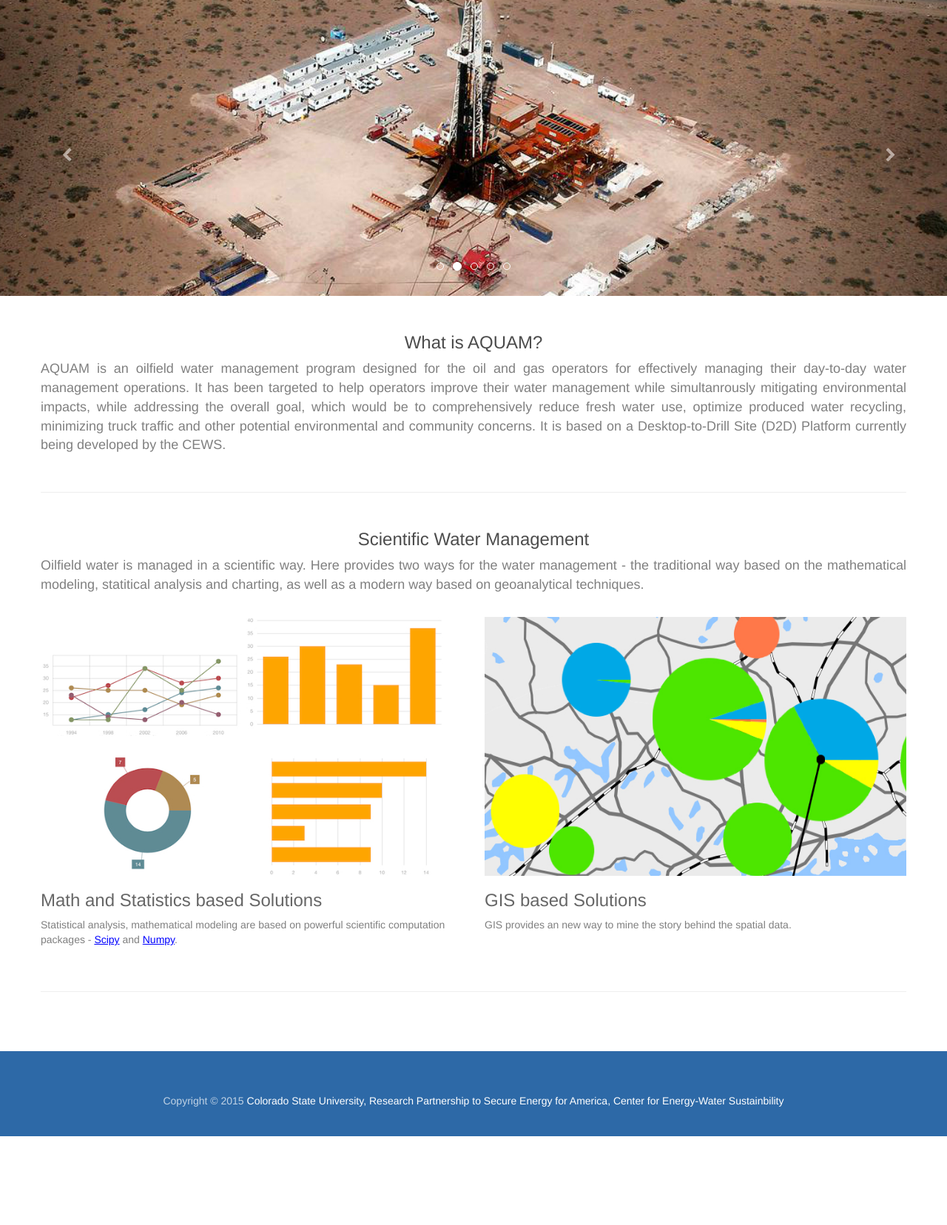
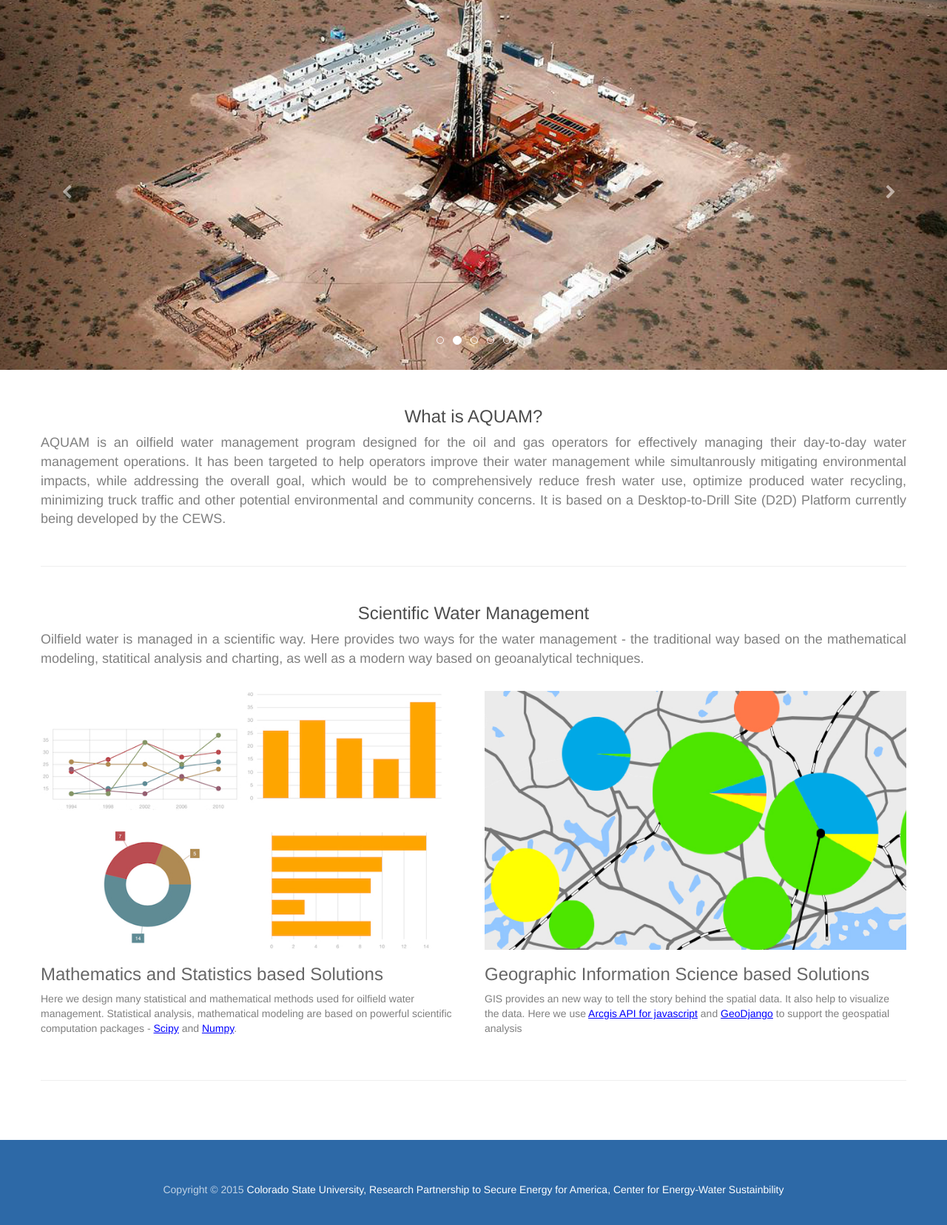
Before and after one commit to tcqiuyu/aquam, a Django app: page / in a window 1280 px wide. Shown: the part 100-1756 px from the top of the page at 74% size. Before the commit the page ends 1636 px from the top, so only its background shows below. Run offline with Django 3.2, Linux system fonts and the light colour scheme; some libraries are stand-ins or nearby versions.

Commit message:
website content update

```diff
--- a/aquam/static/css/general-style.css
+++ b/aquam/static/css/general-style.css
@@ -5,7 +5,6 @@
 
 body {
     margin: 0;
-    /*padding: padding-top: 100px;*/
     background: #FFF;
     overflow-x: hidden;
     -webkit-font-smoothing: antialiased;
--- a/aquam/templates/geoanalytics/transportation-cost-optimizer.html
+++ b/aquam/templates/geoanalytics/transportation-cost-optimizer.html
@@ -10,7 +10,7 @@
     <div class="jumbotron">
         <div class="container">
             <h2>Transportantion & Cost Optimizer - Coming Soon...</h2>
-            <p>
+            <p style="text-align: justify">
                 This optimizer is an interactive tool designed to optimize the route for produced water transportation.
                 An optimized route will help to minimize the cost and save time.
             </p>
--- a/aquam/templates/index.html
+++ b/aquam/templates/index.html
@@ -17,7 +17,7 @@
                 <li data-target="#carousel-2" data-slide-to="4">
                 </li>
             </ol>
-            <div class="carousel-inner" style="height:400px; width:100%">
+            <div class="carousel-inner" style="max-height:500px; width:100%">
                 <div class="item active">
                     <img class="slider-img" src="{% static 'img/slider-1-1.jpg' %}" alt=''/>
 
@@ -86,20 +86,25 @@
                 <div class="col-md-6 portfolio-item">
                     <img class="img-responsive" src="{% static 'img/home-solutions.jpg' %}" alt="">
                     <h3>
-                        <a href="{% url 'solutions'%}">Math and Statistics based Solutions</a>
+                        <a href="{% url 'solutions'%}">Mathematics and Statistics based Solutions</a>
                     </h3>
                     <p>
+                        Here we design many statistical and mathematical methods used for oilfield water management.
                         Statistical analysis, mathematical modeling are based on powerful scientific computation packages
-                        - <a href="http://www.scipy.org/" style="text-decoration: underline; color: blue">Scipy</a>
-                        and <a href="http://www.numpy.org/" style="text-decoration: underline; color: blue">Numpy</a>.
+                        - <a href="http://www.scipy.org/" style="text-decoration: underline; color: blue" target="_blank">Scipy</a>
+                        and <a href="http://www.numpy.org/" style="text-decoration: underline; color: blue" target="_blank">Numpy</a>.
                     </p>
                 </div>
                 <div class="col-md-6 portfolio-item">
                     <img class="img-responsive" src="{% static 'img/home-geoanalytics.jpg' %}" alt="">
                     <h3>
-                        <a href="{% url 'geoanalytics'%}">GIS based Solutions</a>
+                        <a href="{% url 'geoanalytics'%}">Geographic Information Science based Solutions</a>
                     </h3>
-                    <p>GIS provides an new way to mine the story behind the spatial data.</p>
+                    <p>GIS provides an new way to tell the story behind the spatial data. It also help to visualize the data.
+                    Here we use <a href="https://developers.arcgis.com/javascript/" style="text-decoration: underline; color: blue" target="_blank">
+                    Arcgis API for javascript</a>
+                    and <a href="https://docs.djangoproject.com/en/1.8/ref/contrib/gis/" style="text-decoration: underline; color: blue" target="_blank">
+                    GeoDjango</a> to support the geospatial analysis</p>
                 </div>
             </div>
             <hr class="featurette-divider">
```
Also changed, not shown: aquam/templates/geoanalytics.html (+6 -9 lines), aquam/templates/geoanalytics/water-use-geoanalyzer.html (+5 -7 lines), aquam/templates/solutions/water-treatment-analyzer.html (+9 -0 lines), aquam/static/img/water-treatment-flowchart.jpg (added).
